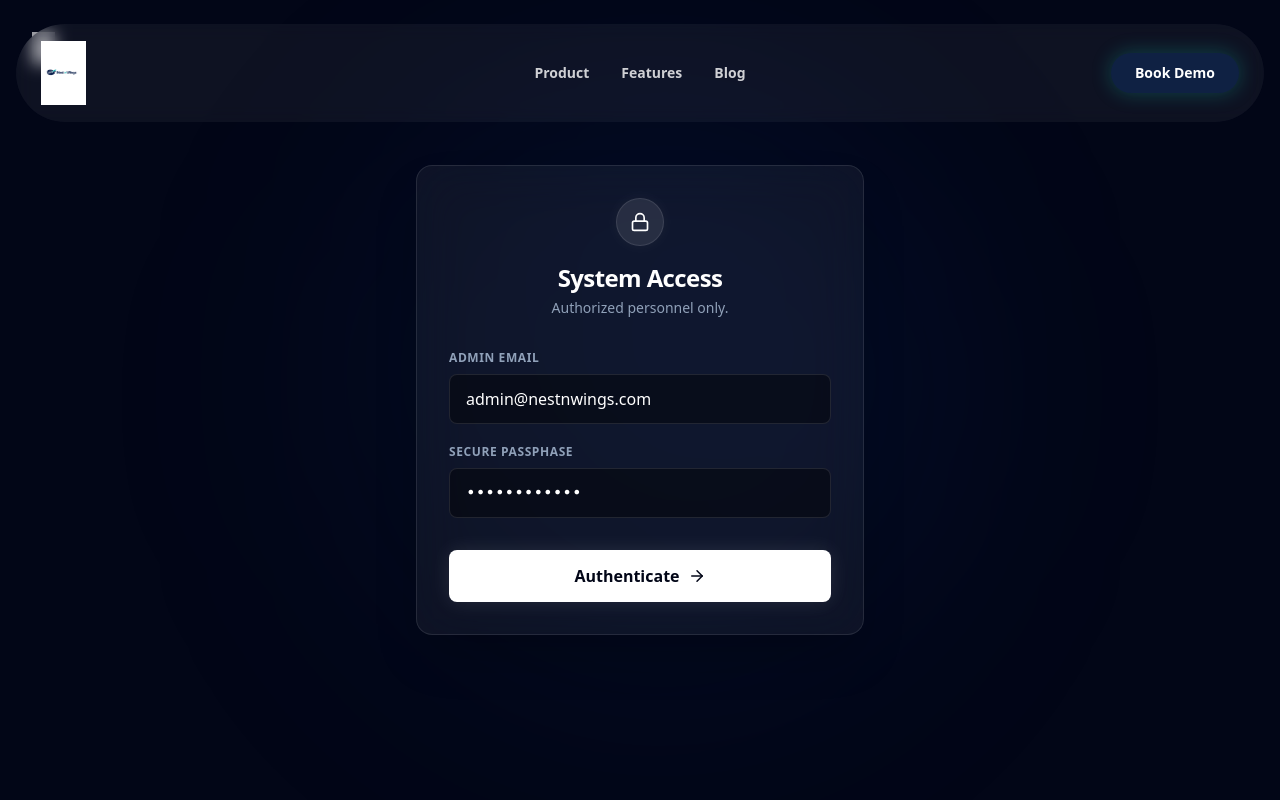
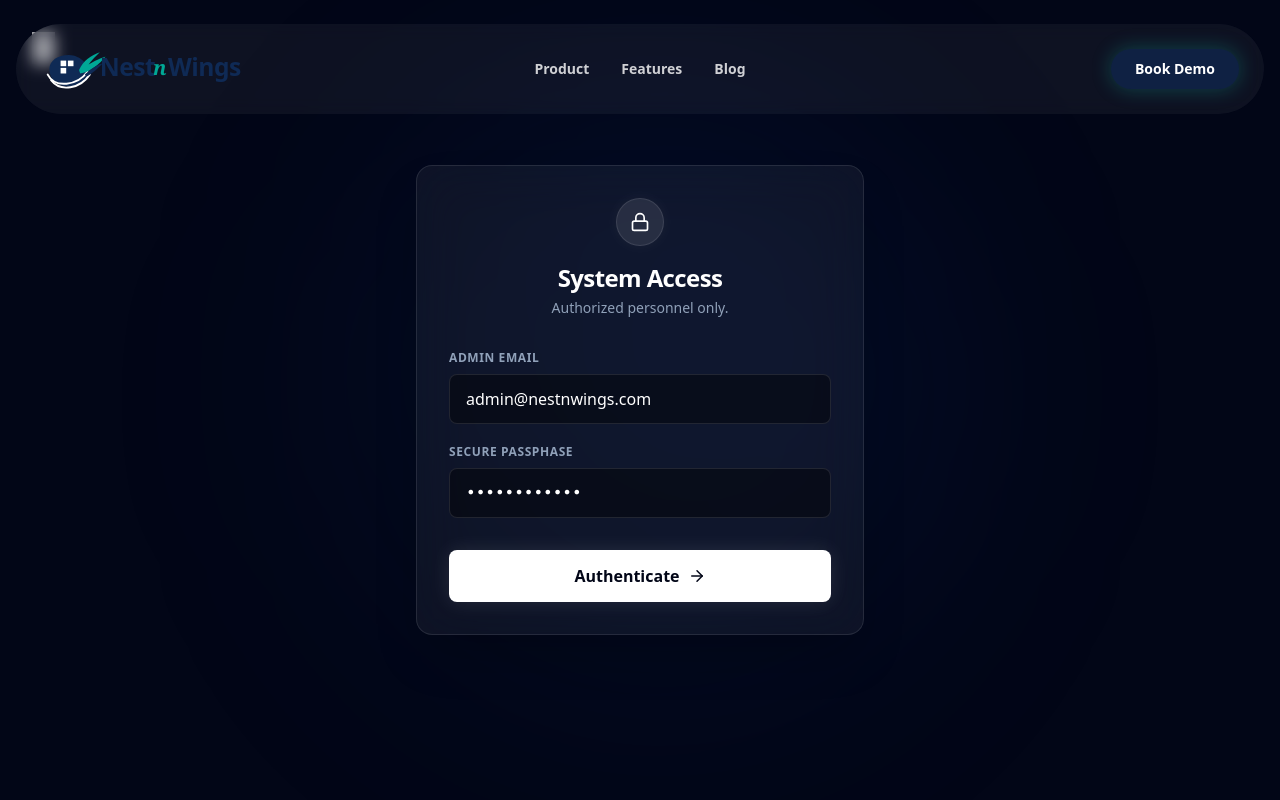
Before and after one commit to rachierich24/nestnwings, a Next.js app: page /admin/login in a window 1280 px wide. Shown: the top 800 px of the page. Built offline with nearby package versions, Linux system fonts and the light colour scheme.

Commit message:
feat: updated logo to high-fidelity SVG and restored premium horizontal slider for product showcase

```diff
--- a/src/components/home/ProductShowcase.tsx
+++ b/src/components/home/ProductShowcase.tsx
@@ -332,72 +332,69 @@ const dashboards = [
     },
 ];
 
-function ShowcaseItem({ title, description, color, children, index }: any) {
-    const sectionRef = useRef<HTMLDivElement>(null);
+export function ProductShowcase() {
+    const targetRef = useRef<HTMLDivElement>(null);
+
     const { scrollYProgress } = useScroll({
-        target: sectionRef,
-        offset: ["start end", "center center"]
+        target: targetRef,
     });
 
-    // Smooth 0.95 -> 1 scale on scroll entry
-    const scale = useTransform(scrollYProgress, [0, 1], [0.95, 1]);
-    const opacity = useTransform(scrollYProgress, [0, 1], [0.4, 1]);
+    // Translate on the X axis to slide through the modules
+    const x = useTransform(scrollYProgress, [0, 1], ["5%", "-106vw"]);
 
     return (
-        <div ref={sectionRef} className="min-h-screen py-12 md:py-24 flex flex-col items-center justify-center relative z-10 w-full overflow-hidden">
-            {/* Background ambient glow matching the specific mockup */}
-            <div className={`absolute inset-0 bg-gradient-to-b ${color} opacity-30 pointer-events-none`} />
-
-            <div className="text-center max-w-3xl mx-auto mb-12 md:mb-16 px-4 relative z-20">
-                <div className="inline-block px-4 py-1.5 rounded-full bg-white/5 border border-white/10 text-white font-semibold tracking-widest text-[10px] md:text-xs uppercase mb-6 backdrop-blur-md">
-                    Module 0{index + 1}
-                </div>
-                <h3 className="font-heading text-4xl md:text-[56px] font-bold tracking-tight text-white mb-6 leading-tight">
-                    {title}
-                </h3>
-                <p className="text-lg text-[#94A3B8]">
-                    {description}
-                </p>
-            </div>
-
+        <section ref={targetRef} className="relative h-[300vh] bg-[#020617] mt-12 md:mt-24">
+            <div className="sticky top-0 h-screen flex flex-col justify-center overflow-hidden">
+                <div className="container mx-auto px-4 md:px-6 mb-12 relative z-10">
                     <motion.div
-                style={{ scale, opacity }}
-                className="w-full max-w-7xl px-4 md:px-8 mx-auto aspect-[16/10] md:aspect-[16/9] relative z-20 perspective-[2000px]"
+                        initial={{ opacity: 0, y: 20 }}
+                        whileInView={{ opacity: 1, y: 0 }}
+                        viewport={{ once: true }}
+                        className="text-center"
                     >
-                <div className="w-full h-full p-[1px] rounded-[1.5rem] bg-gradient-to-b from-white/20 to-transparent shadow-[0_0_100px_rgba(0,0,0,0.5)] overflow-hidden transform-style-3d">
-                    {children}
-                </div>
-            </motion.div>
-        </div>
-    );
-}
-
-export function ProductShowcase() {
-    return (
-        <section className="bg-[#020617] relative flex flex-col pb-24">
-            <div className="container mx-auto px-4 md:px-6 mb-8 mt-24 relative z-10">
-                <div className="text-center">
                         <h2 className="font-heading text-4xl md:text-[56px] font-bold tracking-tight text-white mb-6 leading-tight">
                             One Dashboard. <br className="md:hidden" /> <span className="text-transparent bg-clip-text bg-gradient-to-r from-[#14B8A6] to-[#2563EB]">Total Control.</span>
                         </h2>
                         <p className="text-xl text-slate-400 max-w-2xl mx-auto">
-                        Explore our powerful modules designed to scale from single boutique properties to massive campus networks.
+                            Scroll to swipe through our powerful interfaces, perfectly crafted for performance and ease of use.
+                        </p>
+                    </motion.div>
+                </div>
+
+                <div className="relative w-full overflow-hidden">
+                    {/* Glow behind product area */}
+                    <div className="absolute top-1/2 left-1/2 -translate-x-1/2 -translate-y-1/2 w-[60%] h-[400px] bg-primary/10 rounded-full blur-[150px] -z-10" />
+
+                    <motion.div
+                        style={{ x }}
+                        className="flex gap-10 md:gap-16 px-4 md:px-[5vw] pb-12 w-max"
+                    >
+                        {dashboards.map((dashboard, index) => (
+                            <div
+                                key={dashboard.id}
+                                className="w-[85vw] lg:w-[65vw] flex-shrink-0 flex flex-col gap-6"
+                            >
+                                <div className="px-2 md:px-4">
+                                     <div className="inline-block px-4 py-1.5 rounded-full bg-white/5 border border-white/10 text-white font-semibold tracking-widest text-[10px] md:text-xs uppercase mb-4 backdrop-blur-md">
+                                        Module 0{index + 1}
+                                    </div>
+                                    <h3 className="font-heading text-3xl md:text-4xl font-bold tracking-tight text-white mb-3">
+                                        {dashboard.title}
+                                    </h3>
+                                    <p className="text-slate-400 text-lg max-w-xl">
+                                        {dashboard.description}
                                     </p>
                                 </div>
+
+                                <div className="w-full aspect-[16/10] md:aspect-[16/9] relative z-20 perspective-[2000px]">
+                                    <div className="w-full h-full p-[1px] md:rounded-[1.5rem] rounded-xl bg-gradient-to-b from-white/20 to-transparent shadow-[0_0_100px_rgba(0,0,0,0.5)] overflow-hidden">
+                                        {dashboard.image}
                                     </div>
-
-            <div className="w-full relative flex flex-col gap-0 md:gap-12">
-                {dashboards.map((dashboard, idx) => (
-                    <ShowcaseItem
-                        key={dashboard.id}
-                        index={idx}
-                        title={dashboard.title}
-                        description={dashboard.description}
-                        color={dashboard.color}
-                    >
-                        {dashboard.image}
-                    </ShowcaseItem>
+                                </div>
+                            </div>
                         ))}
+                    </motion.div>
+                </div>
             </div>
         </section>
     );
--- a/src/components/layout/Footer.tsx
+++ b/src/components/layout/Footer.tsx
@@ -1,5 +1,6 @@
 import Link from "next/link";
 import { Twitter, Linkedin, Github, ArrowRight } from "lucide-react";
+import { Logo } from "@/components/ui/Logo";
 
 export function Footer() {
     return (
@@ -11,7 +12,7 @@ export function Footer() {
 
                 {/* Brand Logo & Core Message */}
                 <Link href="/" className="inline-block mb-8 transition-transform hover:scale-105 active:scale-95">
-                    <img src="/nest-n-wings-logo.png" alt="Nest n Wings Logo" className="h-10 md:h-12 w-auto object-contain brightness-0 invert opacity-90" />
+                    <Logo className="h-10 md:h-12 w-auto brightness-0 invert opacity-90" />
                 </Link>
 
                 <h2 className="text-xl md:text-3xl font-black text-white mb-8 tracking-tight max-w-2xl leading-snug">
--- a/src/components/layout/Navbar.tsx
+++ b/src/components/layout/Navbar.tsx
@@ -6,6 +6,7 @@ import { usePathname } from "next/navigation";
 import { Button } from "@/components/ui/Button";
 import { cn } from "@/lib/utils";
 import { Menu, X } from "lucide-react";
+import { Logo } from "@/components/ui/Logo";
 
 export function Navbar() {
     const [scrolled, setScrolled] = useState(false);
@@ -34,12 +35,10 @@ export function Navbar() {
             >
                 <div className="flex items-center justify-between w-full">
                     <Link href="/" className="flex items-center gap-2 z-10">
-                        <img
-                            src="/nest-n-wings-logo.png"
-                            alt="Nest n Wings Logo"
+                        <Logo
                             className={cn(
                                 "w-auto object-contain transition-all duration-300",
-                                scrolled ? "h-12" : "h-16"
+                                scrolled ? "h-10" : "h-14"
                             )}
                         />
                     </Link>
--- /dev/null
+++ b/src/components/ui/Logo.tsx
@@ -0,0 +1,106 @@
+import React from "react"
+
+export interface LogoProps extends React.SVGProps<SVGSVGElement> {}
+
+export function Logo({ className = "", ...props }: LogoProps) {
+  return (
+    <svg
+      viewBox="0 0 400 100"
+      fill="none"
+      xmlns="http://www.w3.org/2000/svg"
+      className={className}
+      {...props}
+    >
+      {/* --- LOGO MARK (ICON) --- */}
+      <g transform="translate(10, 20)">
+        {/* Main nested bowl (dark blue) */}
+        {/* Use a large path that curves at the bottom */}
+        <path
+          d="M 5 30
+             C 5 70, 65 70, 75 40
+             C 80 25, 60 5, 40 5
+             C 20 5, 5 15, 5 30 Z"
+          fill="#0f2a55"
+        />
+
+        {/* Building (white squares cut out from the nest) */}
+        <g fill="#ffffff">
+          {/* Top Left Square */}
+          <rect x="25" y="15" width="10" height="10" />
+          {/* Top Right Square */}
+          <rect x="38" y="15" width="10" height="10" />
+          {/* Bottom Left Square */}
+          <rect x="25" y="28" width="10" height="10" />
+        </g>
+
+        {/* Nest white swoosh line 1 - bottom layer border */}
+        <path
+          d="M 2 40 C 15 65, 55 60, 73 35"
+          stroke="#ffffff"
+          strokeWidth="3.5"
+          strokeLinecap="round"
+          fill="none"
+        />
+
+        {/* Nest white swoosh line 2 - deeper nest loop */}
+        <path
+          d="M 8 50 C 25 72, 60 65, 77 40"
+          stroke="#ffffff"
+          strokeWidth="3.5"
+          strokeLinecap="round"
+          fill="none"
+        />
+
+        {/* Teal Wings extending from the nest */}
+        {/* Top (larger) wing */}
+        <path
+          d="M 58 32 C 65 15, 80 5, 95 0 C 85 10, 80 15, 75 22 C 90 12, 105 8, 105 8 C 95 20, 80 35, 60 38 Z"
+          fill="#00a896"
+        />
+        {/* Bottom (smaller) wing */}
+        <path
+          d="M 68 40 C 78 30, 90 22, 100 20 C 92 28, 85 35, 73 43 Z"
+          fill="#0f2a55"
+          /* wait, in the image the bottom wing is actually dark blue! */
+        />
+      </g>
+
+      {/* --- TEXT --- */}
+      <g transform="translate(105, 62)">
+        <text
+          x="0"
+          y="0"
+          fontFamily="system-ui, -apple-system, sans-serif"
+          fontWeight="700"
+          fontSize="44"
+          fill="#0f2a55"
+          letterSpacing="-1"
+        >
+          Nest
+        </text>
+        <text
+          x="95"
+          y="-2"
+          fontFamily="Georgia, serif"
+          fontStyle="italic"
+          fontWeight="600"
+          fontSize="36"
+          fill="#00a896"
+        >
+          n
+        </text>
+        <text
+          x="122"
+          y="0"
+          fontFamily="system-ui, -apple-system, sans-serif"
+          fontWeight="700"
+          fontSize="44"
+          fill="#0f2a55"
+          letterSpacing="-1"
+        >
+          Wings
+        </text>
+      </g>
+    </svg>
+  )
+}
```
Lines whose indentation alone changed are shown as unchanged.
